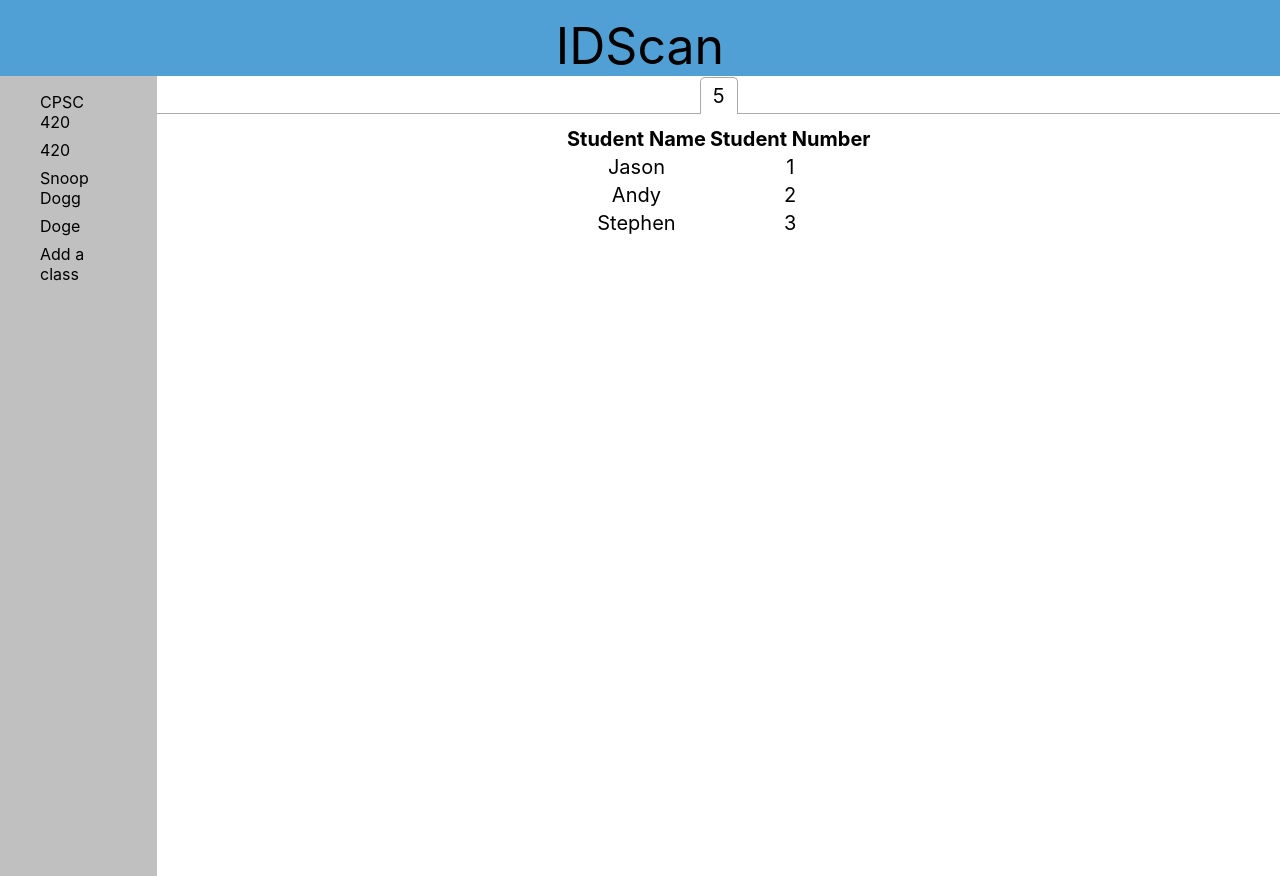
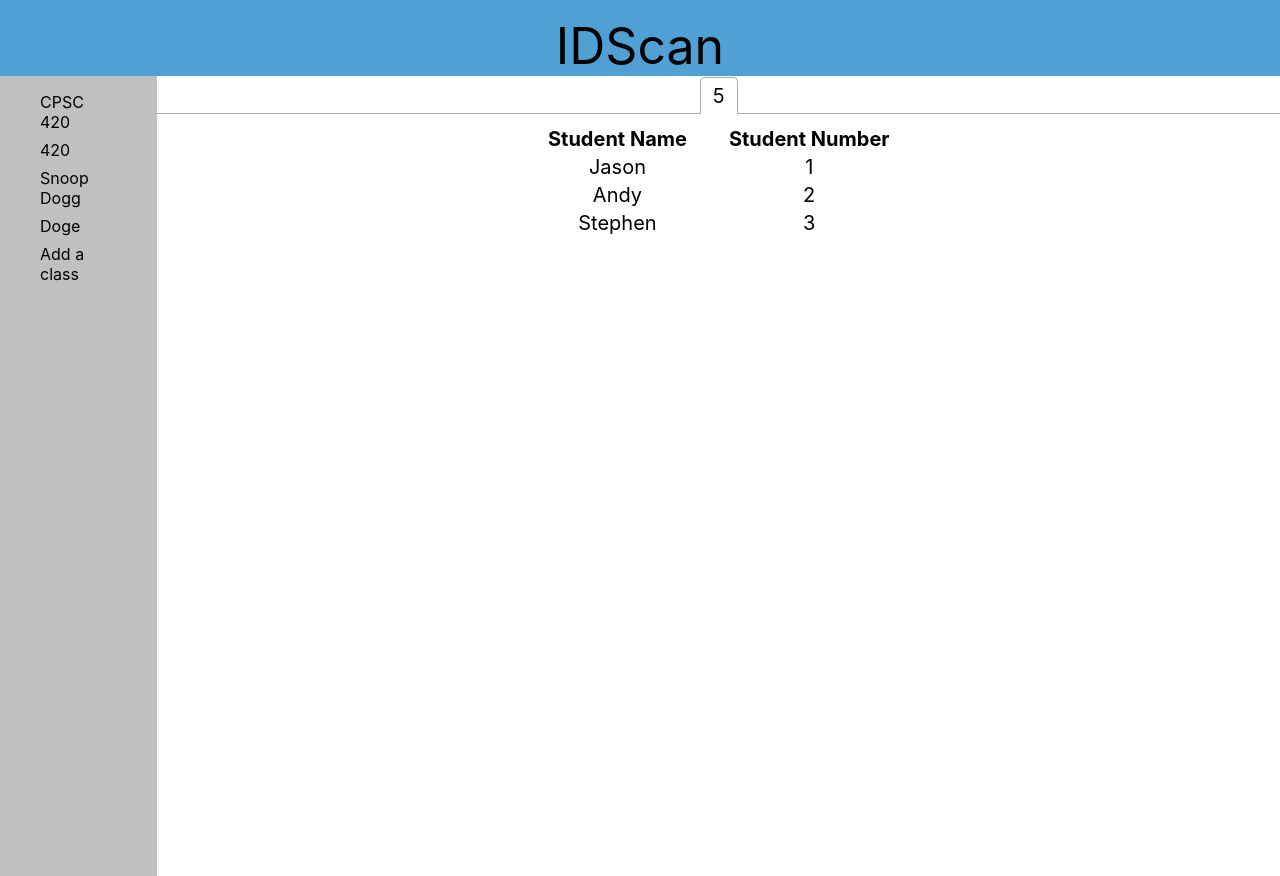
Before and after one commit to Stephen-YS-Li/IDScan, a React (Create React App) app in the folder WebApp/idscan/: page / in a window 1280 px wide. Built offline with nearby package versions, Linux system fonts and the light colour scheme.

Commit message:
Table spacing

```diff
--- a/WebApp/idscan/src/components/Panel.js
+++ b/WebApp/idscan/src/components/Panel.js
@@ -24,11 +24,11 @@ class Panel extends Component {
 
 	render() {
 		return (
-			<table className = "student-table">
+			<table className="student-table">
 				<thead>
 					<tr>
-						<th>Student Name</th>
-						<th>Student Number</th>
+						<th className="table-header">Student Name</th>
+						<th className="table-header">Student Number</th>
 					</tr>
 				</thead>
 				<tbody>
--- a/WebApp/idscan/src/css/Panel.css
+++ b/WebApp/idscan/src/css/Panel.css
@@ -2,3 +2,8 @@
 	font-size: 20px;
 	margin: auto;
 }
+
+.table-header {
+	padding-right: 20px;
+	padding-left: 20px;
+}
```
